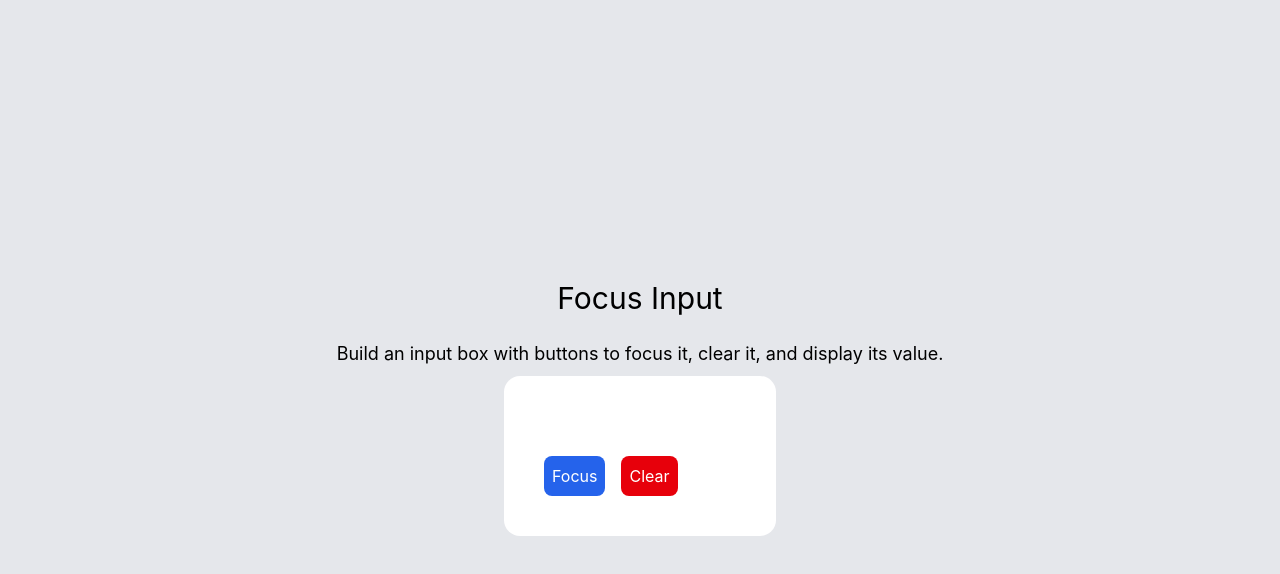
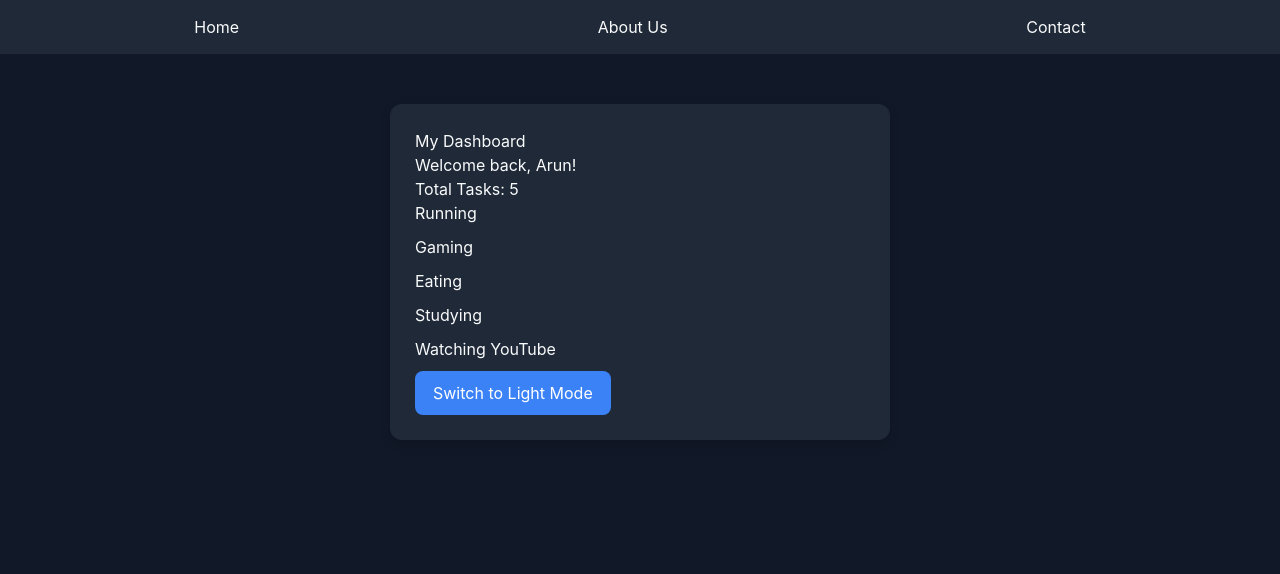
Before and after one commit to akarun010/my-app, a React (Vite) app: page / in a window 1280 px wide. Shown: the top 574 px of the page. Built offline with nearby package versions, Linux system fonts and the light colour scheme.

Commit message:
Finished Theme App

```diff
--- a/src/Components/App.jsx
+++ b/src/Components/App.jsx
@@ -1,15 +1,32 @@
-import { useState } from 'react'
-import Counter from './Counter'
-import QuoteGenerator from './QuoteGenerator'
-import InputApp from './InputApp'
+import { useContext } from "react";
+import { ThemeProvider, ThemeContext } from "./ThemeContext";
+import Dashboard from "./Dashboard";
+import Navbar from "./Navbar";
+
+function AppContent() {
+  const { themes } = useContext(ThemeContext);
+
+  return (
+    <div
+      style={{
+        backgroundColor: themes.background,
+        color: themes.color,
+        minHeight: "100vh",
+        transition: "all 0.3s ease",
+      }}
+    >
+      <Navbar />
+      <Dashboard />
+    </div>
+  );
+}
 
 function App() {
-
   return (
-    <>
-    <InputApp />
-    </>
-  )
+    <ThemeProvider>
+      <AppContent />
+    </ThemeProvider>
+  );
 }
 
-export default App
+export default App;
--- /dev/null
+++ b/src/Components/Dashboard.jsx
@@ -0,0 +1,63 @@
+import { useContext, useMemo } from "react";
+import { ThemeContext } from "./ThemeContext";
+
+const Dashboard = () => {
+  const { themes, toggleTheme, dark } = useContext(ThemeContext);
+
+  const tasks = [
+    "Running",
+    "Gaming",
+    "Eating",
+    "Studying",
+    "Watching YouTube",
+  ];
+
+  const taskNum = useMemo(() => {
+    return tasks.length;
+  }, []);
+
+  return (
+    <div style={{ padding: "30px" }}>
+      <div
+        style={{
+          backgroundColor: themes.cardBackground,
+          padding: "25px",
+          borderRadius: "12px",
+          maxWidth: "500px",
+          margin: "20px auto",
+          boxShadow: "0 4px 12px rgba(0,0,0,0.15)",
+        }}
+      >
+        <h1>My Dashboard</h1>
+
+        <p>Welcome back, Arun!</p>
+
+        <h3>Total Tasks: {taskNum}</h3>
+
+        <ul>
+          {tasks.map((task, index) => (
+            <li key={index} style={{ marginBottom: "10px" }}>
+              {task}
+            </li>
+          ))}
+        </ul>
+
+        <button
+          onClick={toggleTheme}
+          style={{
+            backgroundColor: themes.buttonBackground,
+            color: "#FFFFFF",
+            padding: "10px 18px",
+            border: "none",
+            borderRadius: "8px",
+            cursor: "pointer",
+          }}
+        >
+          Switch to {dark ? "Light" : "Dark"} Mode
+        </button>
+      </div>
+    </div>
+  );
+};
+
+export default Dashboard;
--- /dev/null
+++ b/src/Components/Navbar.jsx
@@ -0,0 +1,25 @@
+import { useContext } from "react";
+import { ThemeContext } from "./ThemeContext";
+
+const Navbar = () => {
+  const { themes } = useContext(ThemeContext);
+
+  return (
+    <nav
+      style={{
+        display: "flex",
+        justifyContent: "space-around",
+        alignItems: "center",
+        padding: "15px",
+        backgroundColor: themes.cardBackground,
+        color: themes.color,
+      }}
+    >
+      <h3>Home</h3>
+      <h3>About Us</h3>
+      <h3>Contact</h3>
+    </nav>
+  );
+};
+
+export default Navbar;
--- /dev/null
+++ b/src/Components/ThemeContext.jsx
@@ -0,0 +1,30 @@
+import { createContext, useCallback, useMemo, useState } from "react";
+
+export const ThemeContext = createContext(null);
+
+export function ThemeProvider({ children }) {
+  const [dark, setDark] = useState(true);
+
+  const toggleTheme = useCallback(() => {
+    setDark((prev) => !prev);
+  }, []);
+
+  const themes = useMemo(() => {
+    return {
+      background: dark ? "#111827" : "#F3F4F6",
+      color: dark ? "#F9FAFB" : "#111827",
+      cardBackground: dark ? "#1F2937" : "#FFFFFF",
+      buttonBackground: dark ? "#3B82F6" : "#2563EB",
+    };
+  }, [dark]);
+
+  const value = useMemo(() => {
+    return { dark, themes, toggleTheme };
+  }, [dark, themes, toggleTheme]);
+
+  return (
+    <ThemeContext.Provider value={value}>
+      {children}
+    </ThemeContext.Provider>
+  );
+}
```
